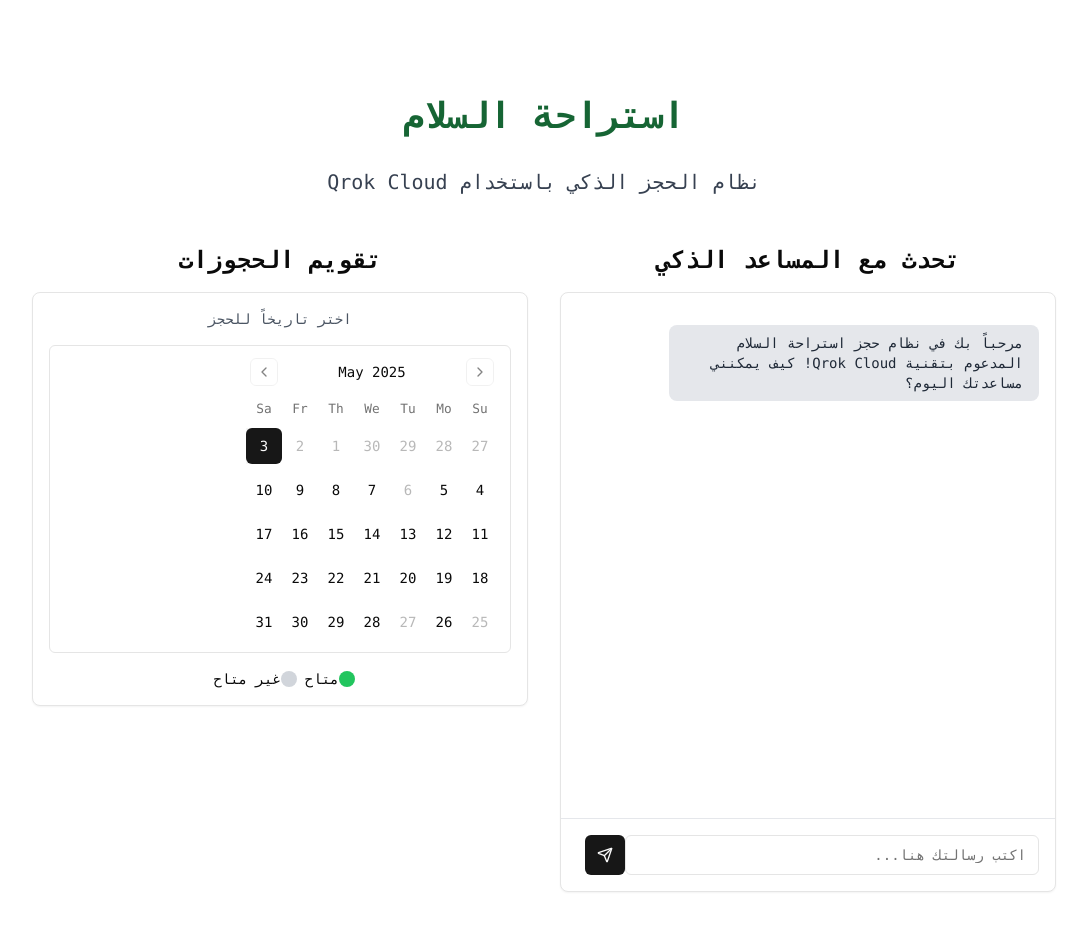
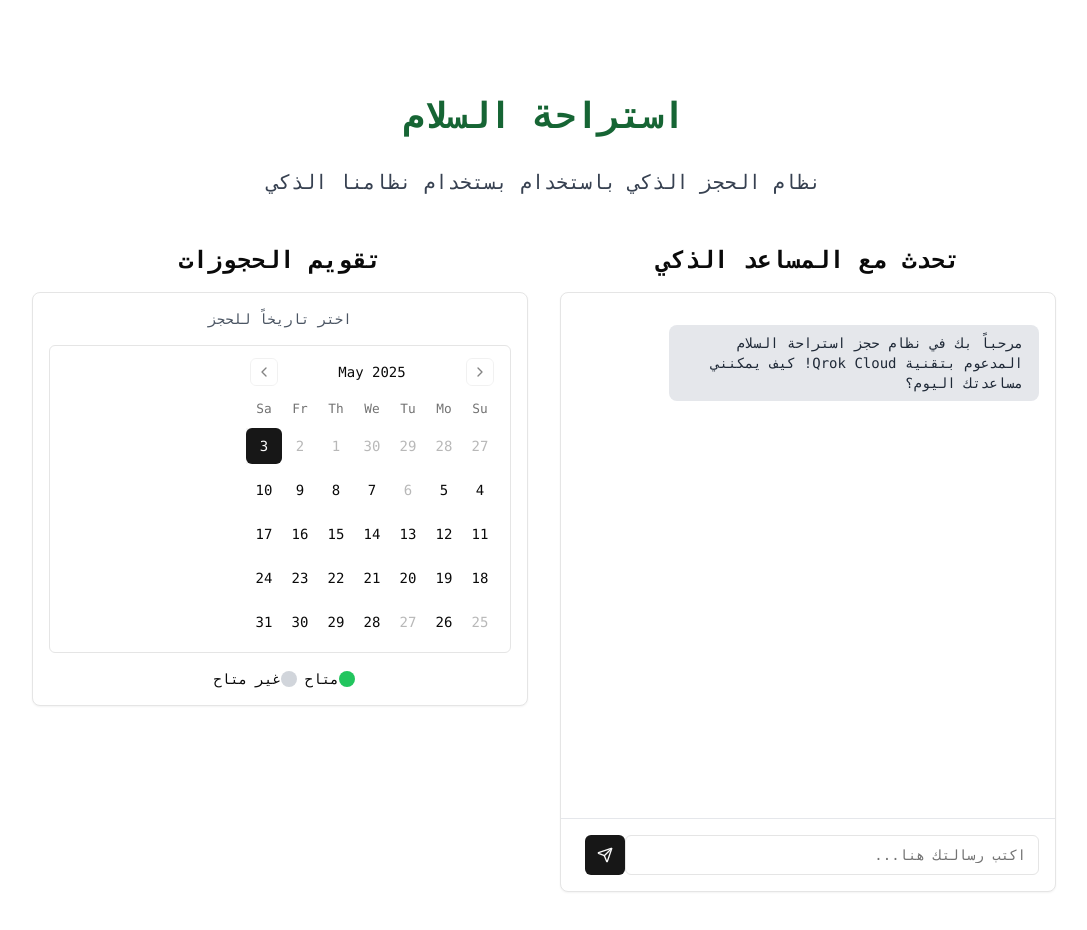
Before and after one commit to Bn0marDev/v0-untitled-project-o1, a Next.js app: page / in a window 1280 px wide. Shown: the top 930 px of the page, without its empty margins (96-1183 px from the left). Built offline with nearby package versions, Linux system fonts and the light colour scheme.

Commit message:
Update page.tsx
Seo

```diff
--- a/app/page.tsx
+++ b/app/page.tsx
@@ -7,7 +7,7 @@ export default function Home() {
       <div className="z-10 max-w-5xl w-full items-center justify-between font-mono text-sm">
         <h1 className="text-4xl font-bold text-center mb-8 text-green-800">استراحة السلام</h1>
         <p className="text-xl text-center mb-12 text-gray-700" dir="rtl">
-          نظام الحجز الذكي باستخدام Qrok Cloud
+          نظام الحجز الذكي باستخدام  بستخدام نظامنا الذكي
         </p>
 
         <div className="grid grid-cols-1 md:grid-cols-2 gap-8">
```
